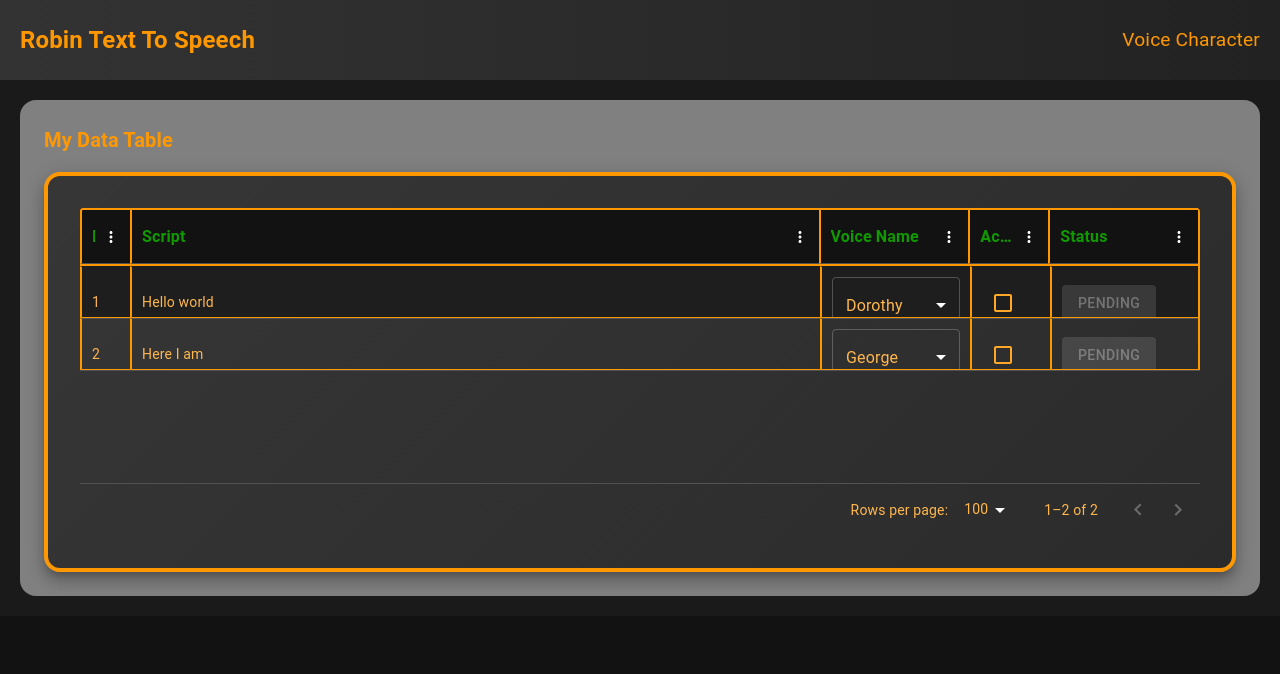
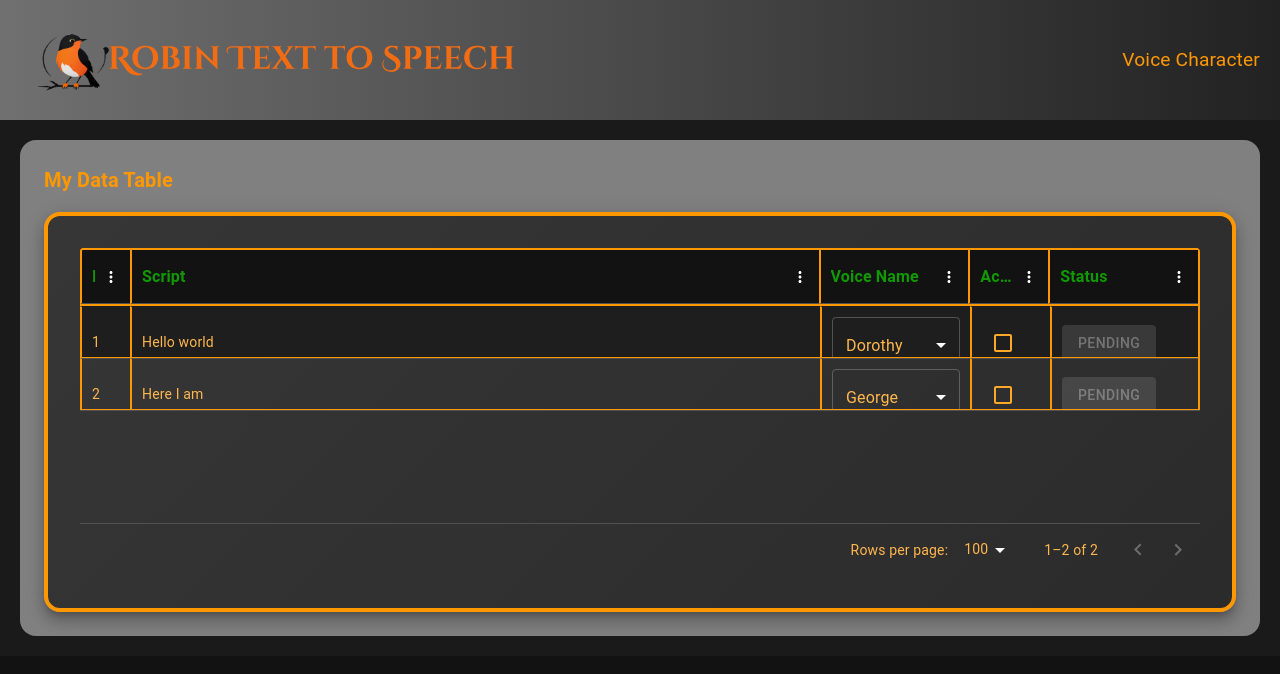
Before and after one commit to Fike-Rehman/RobinTTSApp, a React (Vite) app in the folder CTS.RobinTTS.UI/: page / in a window 1280 px wide. Shown: the top 674 px of the page. Built offline with nearby package versions, Linux system fonts and the light colour scheme.

Commit message:
fixing up the logo

```diff
--- a/CTS.RobinTTS.UI/src/Components/Home/Home.css
+++ b/CTS.RobinTTS.UI/src/Components/Home/Home.css
@@ -14,9 +14,9 @@
     align-items: center;
     width: 100%;
     /* Full width */
-    height: 80px;
+    height: 120px;
     /* Adjust as needed */
-    background: linear-gradient(to right, #333, #222);
+    background: linear-gradient(to right, #717070, #222);
     /* Dark gradient */
     padding: 0 20px;
     color: #ff9800;
@@ -25,7 +25,6 @@
 /* Logo Container (Left) */
 .logo-container {
     display: flex;
-    /* Takes up available space */
     font-size: 1.5rem;
     font-weight: bold;
 }
--- a/CTS.RobinTTS.UI/src/Components/Home/Home.tsx
+++ b/CTS.RobinTTS.UI/src/Components/Home/Home.tsx
@@ -1,6 +1,7 @@
 
 import "./Home.css"; // Import CSS file
 import TTSDataGrid from "../TTSDataGrid/TTSDataGrid";
+import robinLogo from '../../assets/Images/RobinLogo.svg';
 
 const Home = () => {
     return (
@@ -8,7 +9,9 @@ const Home = () => {
             {/* Header Section */}
             <header className="header-section">
                 {/* Left: Logo Container */}
-                <div className="logo-container">Robin Text To Speech</div>
+                <div className="logo-container">
+                    <img src={robinLogo} alt="Robin Logo" style={{ maxHeight: '200px', width: 'auto' }} ></img>
+                </div>
 
                 {/* Right: Voice Character Container */}
                 <div className="voice-character-container">Voice Character</div>
```
Also changed, not shown: CTS.RobinTTS.UI/src/assets/Images/RobinLogo.svg (added).
